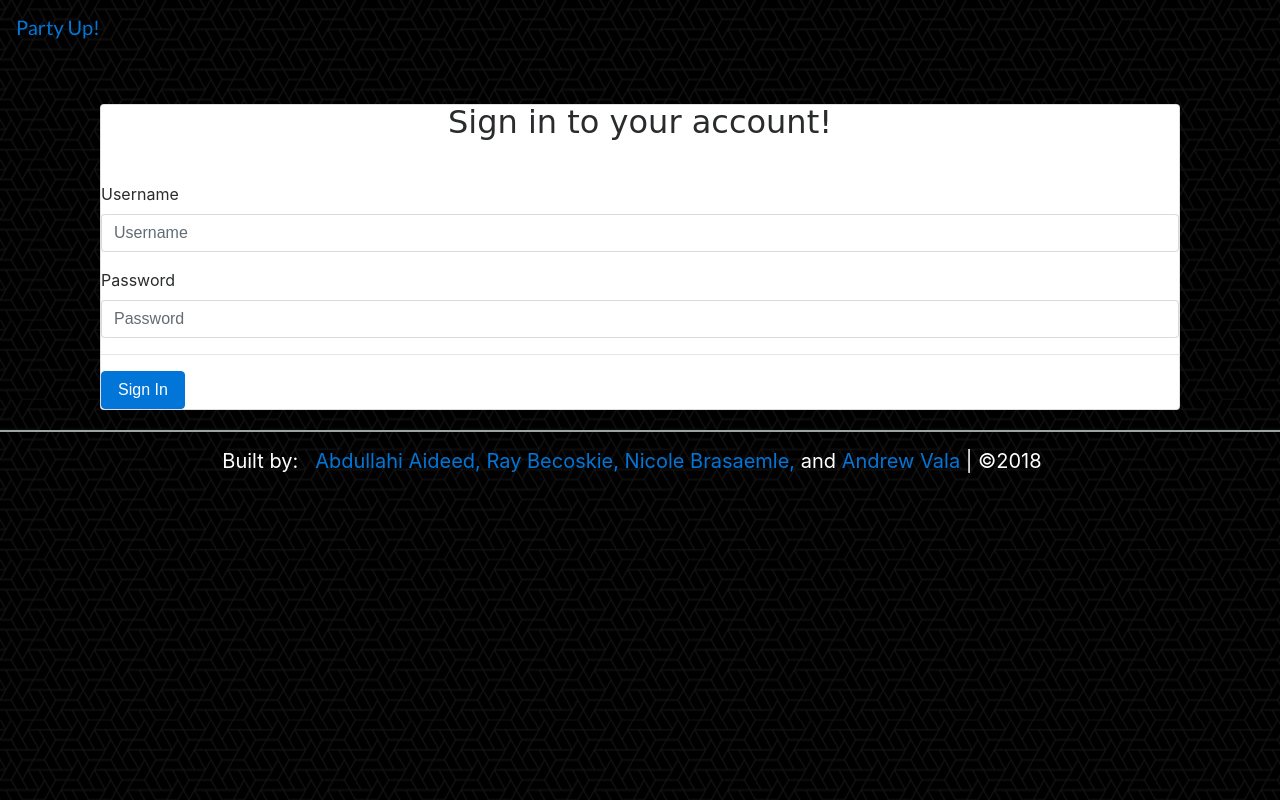
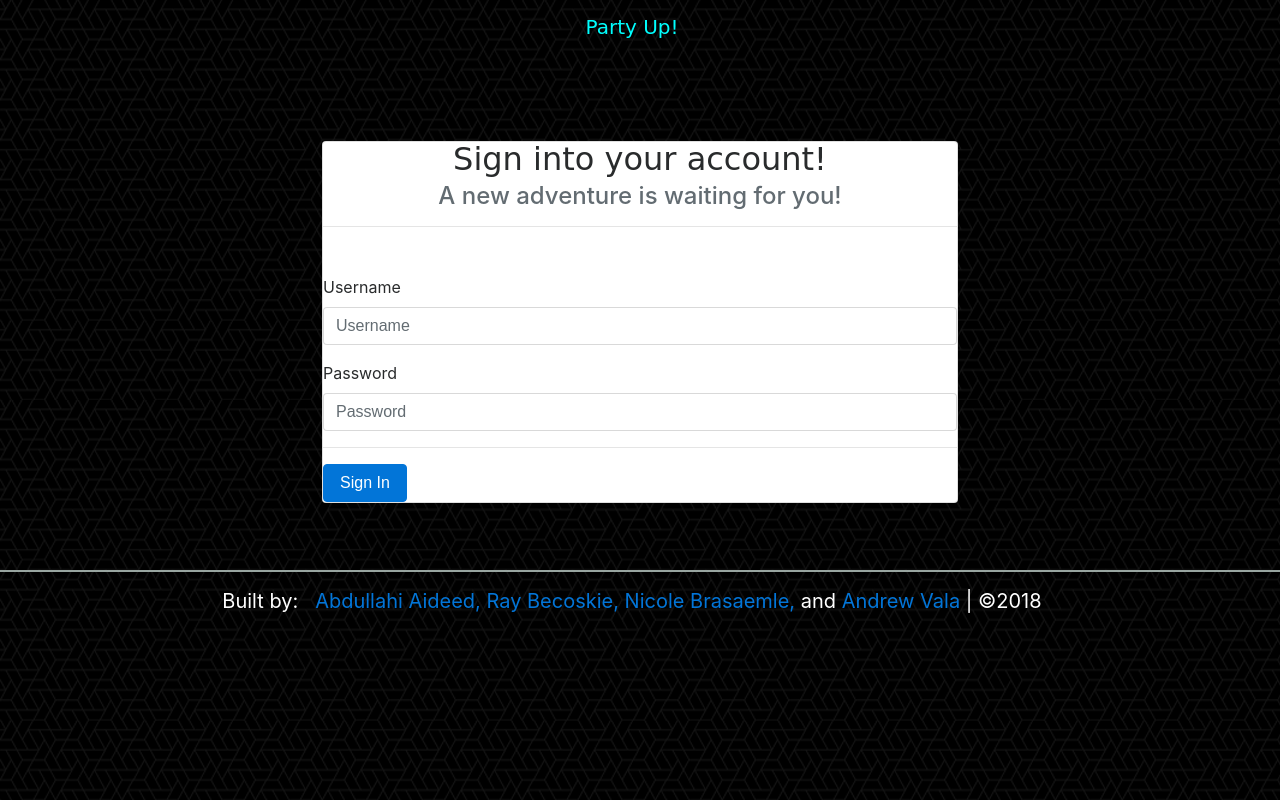
Before and after one commit to nbrasaemle/Party-Up-With-Games, a Node server app: page /signin in a window 1280 px wide. Run offline with Node 20, Linux system fonts and the light colour scheme; some libraries are stand-ins or nearby versions; some web fonts are replaced.

Commit message:
index done, handlebars updates, some js

```diff
--- a/public/js/index.js
+++ b/public/js/index.js
@@ -86,9 +86,41 @@
         infowindow.open(map, marker);
     });
 };
+
+$(document).ready(function() {
+    //function to change navbar's buttons (there has to be a key of "signedin" to attach to the navbar-blockers)
+    $(document).on("click", "#sign-in-btn" || "#sign-up-btn", function(){
+
+    });
+    //values from the party form to post
+    $('#new-party').on('click', function (event) {
+      event.preventDefault();
+      console.log('here');
+      var newParty = {
+        gameName: $('#game-name').val().trim(),
+        partyName: $('#party-name').val().trim(),
+        address: $('#address-input').val().trim(),
+        description: $('#description').val().trim(),
+        experience: $('#experience-level').val().trim(),
+        numberOfPlayers: $('#num-players').val().trim(),
+        date: $('#date').val().trim(),
+        time: $('#time').val().trim()
+      };
+      console.log(newParty);
+      $.ajax('/api/parties', {
+        type: 'POST',
+        data: newParty
+      }).then(
+        function () {
+          console.log('posted Party', newParty);
+          window.location.replace('/');
+        }
+      );
+    });
+  });
 // // Get references to page elements
-// var $exampleText = $("#example-text");
-// var $exampleDescription = $("#example-description");
+// var gameName = $("#game-name").val().trim();
+// var partyName = $("#party-name").val().trim();;
 // var $submitBtn = $("#submit");
 // var $exampleList = $("#example-list");
 
--- a/public/styles/styles.css
+++ b/public/styles/styles.css
@@ -63,10 +63,13 @@
   position: relative;
 }
 /* Row */
-.row {
-  margin:10px 0px;
+.card {
+  margin:20px 0px;
 }
-
+/* Signin styles */
+.sign-in {
+  margin: 47px;
+}
 /* Footer */
 .footer{
   color: white;
--- a/views/layouts/main.handlebars
+++ b/views/layouts/main.handlebars
@@ -22,7 +22,7 @@
 {{!-- Navbar --}}
 
 <nav class="navbar navbar-expand-lg navbar-dark bg-dark">
-        <a class="navbar-brand fontTwo" href="/">Party Up!</a>
+        <a class="navbar-brand font" href="/">Party Up!</a>
         <button class="navbar-toggler" type="button" data-toggle="collapse" data-target="#navbarNav" aria-controls="navbarNav" aria-expanded="false"
             aria-label="Toggle navigation">
             <span class="navbar-toggler-icon"></span>
--- a/views/partials/navbar/navbar-block.handlebars
+++ b/views/partials/navbar/navbar-block.handlebars
@@ -1,12 +1,12 @@
 {{#unless signedin}}
 {{!-- <button type="button" class="btn btn-outline-light nav-btn" href="/signin" data-toggle="modal" data-target="#loginModal">Login</button> --}}
 <a href="/signin" class="btn btn-outline-light nav-btn">Log in</a>
-{{!-- <button class="btn btn-outline-light nav-btn" type="button" data-toggle="modal" data-target="#signupModal">Sign Up</button> --}}
+{{!-- <button class="btn btn-outline-light nav-btn" type="button" href="signup" data-toggle="modal" data-target="#signupModal">Sign Up</button> --}}
 <a href="signup" class="btn btn-outline-light nav-btn">Sign Up</a>
 {{/unless}}
 
 {{#if signedin}}
-    <a href="/profile" >{{username}}</a>
+    <a href="/dashboard" >{{username}}</a>
 
     <button type="button" class="btn btn-outline-light nav-btn" id="logout">Logout</button>
 {{/if}}
--- a/views/signin.handlebars
+++ b/views/signin.handlebars
@@ -1,11 +1,13 @@
 <div class="container">
     <div class="row">
-        <div class="col-sm-12">
-            <div class="card">
+        <div class="col-sm-2"></div>
+        <div class="col-sm-8">
+            <div class="card sign-in">
                 <div class="card-body">
-                    <h2 class="card-title">Sign in to your account!</h2>
-                    <h5 class="card-subtitle mb-2 text-muted">
-                    </h5>
+                    <h2 class="card-title">Sign into your account!</h2>
+                    <h4 class="card-subtitle mb-2 text-muted">A new adventure is waiting for you!</h4>
+                    <hr>
+
                     <form class=" mt-5" id="signin" name="signin" method="post" action="signin">
                         <div class="form-group">
                             <label for="username">Username</label>
@@ -17,11 +19,12 @@
                             <hr>
                         </div>
 
-                        <button type="submit" class="btn btn-primary" value="Sign In">Sign In</button>
+                        <button type="submit" class="btn btn-primary" value="Sign In" id="sign-in-btn">Sign In</button>
                         <br>
                     </form>
                 </div>
             </div>
         </div>
+        <div class="col-sm-2"></div>
     </div>
 </div>
```
Also changed, not shown: views/dashboard.handlebars (+18 -16 lines), views/signup.handlebars (+6 -3 lines).
